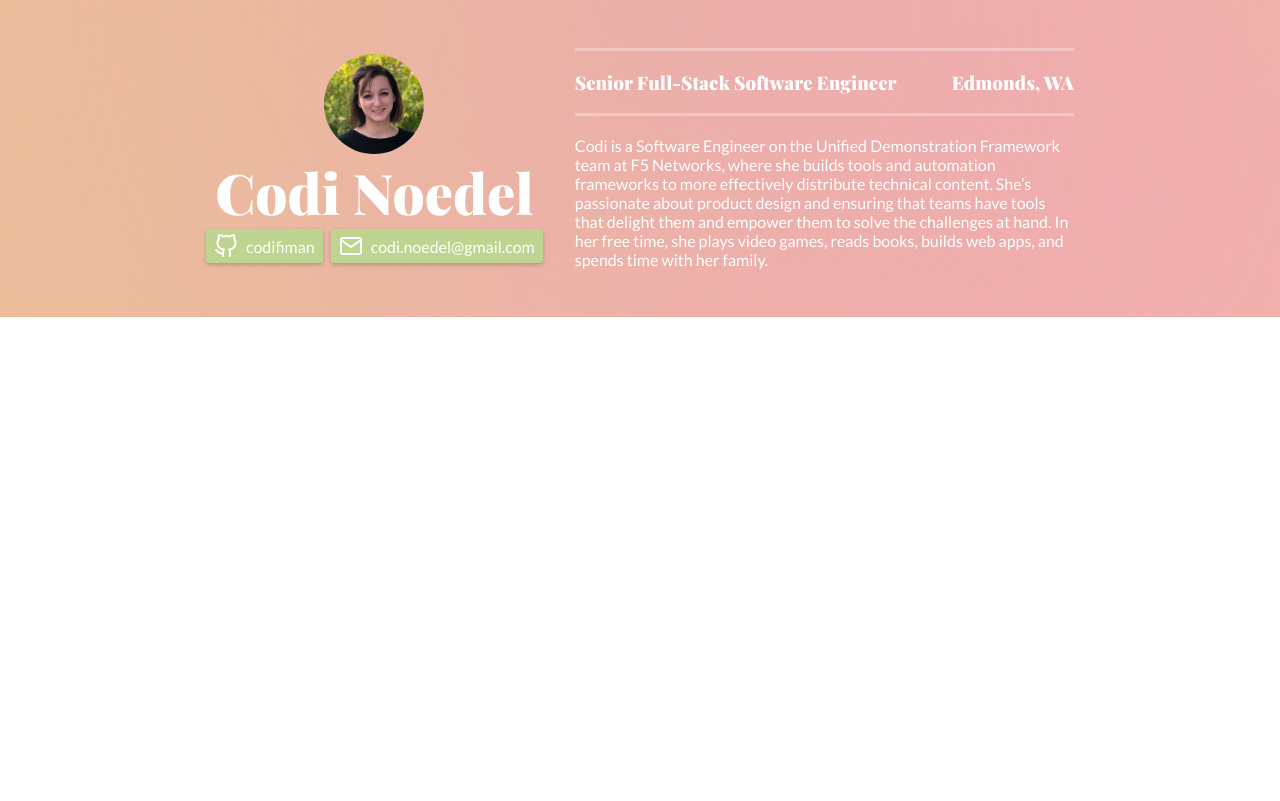
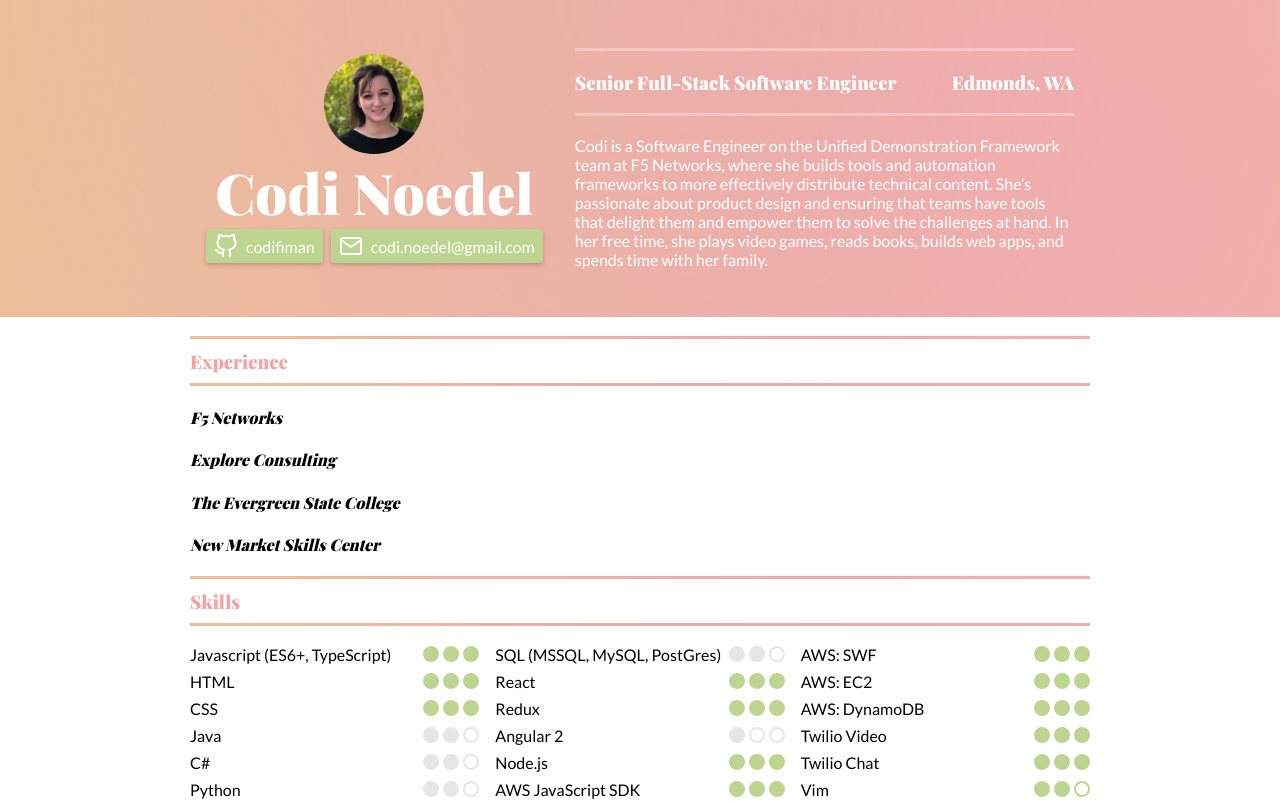
Before and after one commit to codinoedel/codinoedel.github.io, a React (Create React App) app: page / in a window 1280 px wide. Shown: the top 801 px of the page. Built offline with nearby package versions, Linux system fonts and the light colour scheme; the HTML template or start-up script is replaced by a standard one; a web font is replaced by a local one.

Commit message:
Start in on filling out resume sections

```diff
--- a/src/Resume/Education.js
+++ b/src/Resume/Education.js
@@ -1,7 +1,17 @@
 import React from 'react';
 
+import Section from './Section';
+
+import education from 'data/education';
+
 export const Education = () => (
-  <div></div>
+  <Section heading='Education'>
+    { education.map((e) => (
+      <div key={e.school}>
+        <h4>{e.school}</h4>
+      </div>
+    ))}
+  </Section>
 );
 
 export default Education;
--- a/src/Resume/Experience.js
+++ b/src/Resume/Experience.js
@@ -1,7 +1,17 @@
 import React from 'react';
 
+import Section from './Section';
+
+import experience from 'data/experience';
+
 export const Experience = () => (
-  <div></div>
+  <Section heading='Experience'>
+    { experience.map((e) => (
+      <div key={e.company}>
+        <h4>{e.company}</h4>
+      </div>
+    ))}
+  </Section>
 );
 
 export default Experience;
--- /dev/null
+++ b/src/Resume/Section.css
@@ -0,0 +1,25 @@
+section.Section {
+
+}
+
+section.Section h3 {
+  color: var(--pink);
+  display: flex;
+  flex-direction: column;
+}
+
+section.Section h3::before, section.Section h3::after {
+  background: var(--peach-gradient);
+  content: '';
+  display: inline-block;
+  width: 100%;
+  height: 3px;
+}
+
+section.Section h3::before {
+  margin-bottom: 0.5em;
+}
+
+section.Section h3::after {
+  margin-top: 0.5em;
+}
--- a/src/Resume/Section.js
+++ b/src/Resume/Section.js
@@ -1,9 +1,11 @@
 import React from 'react';
 
-export const Section = ({ heading, children }) => (
-  <section>
-    <h4>{heading}</h4>
-    <div>{children}</div>
+import './Section.css';
+
+export const Section = ({ className, heading, children }) => (
+  <section className="Section">
+    <h3>{heading}</h3>
+    <div className={className}>{children}</div>
   </section>
 );
 
--- /dev/null
+++ b/src/Resume/Skills.css
@@ -0,0 +1,44 @@
+.Skills {
+  columns: auto 3;
+  width: 100%;
+}
+
+.Skills .Skill {
+  display: flex;
+  align-items: center;
+  margin-bottom: 0.5em;
+}
+
+.Skills .Skill .name {
+  flex: 1;
+}
+
+.Skills .Skill .ranking {
+  display: flex;
+  align-items: center;
+}
+.Skills .Skill .ranking > * {
+  --circ: 0.75em;
+  border-radius: 50%;
+  border-width: 2px;
+  border-style: solid;
+  height: var(--circ);
+  margin-left: 0.25em;
+  width: var(--circ);
+}
+
+.Skills .Skill .ranking.fresh > * {
+  border-color: var(--green);
+}
+
+.Skills .Skill .ranking.fresh > .level.yes {
+  background-color: var(--green);
+}
+
+.Skills .Skill .ranking.stale > .level.yes {
+  background-color: var(--grey);
+}
+
+.Skills .Skill .ranking.stale > * {
+  border-color: var(--grey);
+}
--- a/src/Resume/Skills.js
+++ b/src/Resume/Skills.js
@@ -1,7 +1,27 @@
 import React from 'react';
+import classnames from 'classnames';
+
+import Section from './Section';
+
+import skills, { SKILL_LEVELS } from 'data/skills';
+
+import './Skills.css';
+
+const Skill = ({ name, level, freshness }) => (
+  <div className='Skill'>
+    <div className='name'>{name}</div>
+    <div className={classnames('ranking', freshness)}>
+      { SKILL_LEVELS.map((sl) => (
+        <div className={classnames({yes: sl <= level }, 'level')} key={sl} />
+      )) }
+    </div>
+  </div>
+);
 
 export const Skills = () => (
-  <div></div>
+  <Section heading='Skills' className='Skills'>
+    { skills.map((s) => <Skill name={s.name} level={s.level} freshness={s.freshness} key={s.name} />) }
+  </Section>
 );
 
 export default Skills;
--- a/src/data/education.js
+++ b/src/data/education.js
@@ -10,4 +10,4 @@ export const education = [
   }
 ];
 
-export default eductation;
+export default education;
--- a/src/data/experience.js
+++ b/src/data/experience.js
@@ -3,11 +3,11 @@ export const experience = [
     company:      "F5 Networks",
     title:        "Senior Full-Stack Software Developer",
     startDate:    "2014-10-27T00:00:00Z",
-    endDate:      new Date().toIsoString(),
+    endDate:      new Date().toISOString(),
     description:  "",
     achievements: [
       {
-        description: "Public Speaking: Gave a talk at Twilio's 2018 SIGNAL conference about my team's experience building an online training platform with Twilio Video"
+        description: "Public Speaking: Gave a talk at Twilio's 2018 SIGNAL conference about my team's experience building an online training platform with Twilio Video",
         link: "https://youtube.com/find/the/link",
       },
     ],
--- a/src/data/skills.js
+++ b/src/data/skills.js
@@ -1,7 +1,11 @@
 // Skill level
-const BEGINNER = 1;
-const INTERMEDIARY = 2;
-const EXPERT = 3;
+const BEGINNER     = 1;
+const INTERMEDIATE = 2;
+const EXPERT       = 3;
+
+export const SKILL_LEVELS = [
+  BEGINNER, INTERMEDIATE, EXPERT
+];
 
 // Importance
 const HIGH = 3;
@@ -14,7 +18,6 @@ const STALE = 'stale';
 
 // Categories
 const LANGUAGES = 'Languages';
-const SYSTEMS   = 'Systems';
 const LIBRARIES = 'Libraries';
 const TOOLS     = 'Tools';
 const SERVICES  = 'Services';
@@ -45,93 +48,93 @@ export const skills = [
   {
     name:       'Java',
     category:   LANGUAGES,
-    freshness   STALE,
+    freshness:  STALE,
     importance: MEDIUM,
-    level:      INTERMEDIARY,
+    level:      INTERMEDIATE,
   },
   {
     name:       'C#',
     category:   LANGUAGES,
-    freshness   STALE,
+    freshness:  STALE,
     importance: MEDIUM,
-    level:      INTERMEDIARY,
+    level:      INTERMEDIATE,
   },
   {
     name:       'Python',
     category:   LANGUAGES,
     freshness:  STALE,
     importance: MEDIUM,
-    level:      INTERMEDIARY,
+    level:      INTERMEDIATE,
   },
   {
     name:       'C++',
     category:   LANGUAGES,
-    freshness   STALE,
+    freshness:  STALE,
     importance: MEDIUM,
     level:      BEGINNER,
   },
   {
     name:       'C',
     category:   LANGUAGES,
-    freshness   STALE,
+    freshness:  STALE,
     importance: MEDIUM,
-    level:      INTERMEDIARY,
+    level:      INTERMEDIATE,
   },
   {
     name:       'SQL (MSSQL, MySQL, PostGres)',
     category:   LANGUAGES,
-    freshness   STALE,
+    freshness:  STALE,
     importance: LOW,
-    level:      INTERMEDIARY,
+    level:      INTERMEDIATE,
   },
 
   // Libraries
   {
     name:       'React',
     category:   LIBRARIES,
-    freshness   FRESH,
+    freshness:  FRESH,
     importance: HIGH,
     level:      EXPERT,
   },
   {
     name:       'Redux',
     category:   LIBRARIES,
-    freshness   FRESH,
+    freshness:  FRESH,
     importance: HIGH,
     level:      EXPERT,
   },
   {
     name:       'Angular 2',
     category:   LIBRARIES,
-    freshness   STALE,
+    freshness:  STALE,
     importance: HIGH,
     level:      BEGINNER,
   },
   {
     name:       'Node.js',
     category:   LIBRARIES,
-    freshness   FRESH,
+    freshness:  FRESH,
     importance: HIGH,
     level:      EXPERT,
   },
   {
     name:       'AWS JavaScript SDK',
     category:   LIBRARIES,
-    freshness   FRESH,
+    freshness:  FRESH,
     importance: MEDIUM,
     level:      EXPERT,
   },
   {
     name:       'Twilio JavaScript SDK',
     category:   LIBRARIES,
-    freshness   FRESH,
+    freshness:  FRESH,
     importance: MEDIUM,
     level:      EXPERT,
   },
   {
     name:       'ASP.NET',
     category:   LIBRARIES,
-    freshness   STALE,
+    freshness:  STALE,
     importance: LOW,
     level:      BEGINNER,
   },
--- a/src/index.css
+++ b/src/index.css
@@ -1,11 +1,16 @@
 @import url('https://fonts.googleapis.com/css?family=Lato:300,400,900|Playfair+Display:400,900i,900');
 
 body {
-  --black: hsl(0,0%,10%);
+  --black: hsl(0, 0%, 10%);
+  --white: hsl(0, 0%, 100%);
+  --grey:  hsl(0, 0%, 90%);
   --green: hsl(80, 44%, 70%);
-  --white: hsl(0,0%,100%);
   --peach: hsl(20, 80%, 80%);
-  --pink:  hsl(320, 80%, 70%);
+  --pink:  hsl(360, 80%, 80%);
+  --peach-gradient:
+    radial-gradient(circle at 50% 0, hsla(20, 80%, 80%, 0.5), hsla(20, 80%, 80%, 0.7)),
+    radial-gradient(circle at 6.7% 75%, hsla(340, 80%, 75%, 0.5), hsla(340, 80%, 75%, 0.7)),
+    radial-gradient(circle at 93.3% 75%, hsla(280, 80%, 50%, 0.5), hsla(80, 80%, 50%, 0.7));
 
   margin: 0;
   padding: 0;
```
